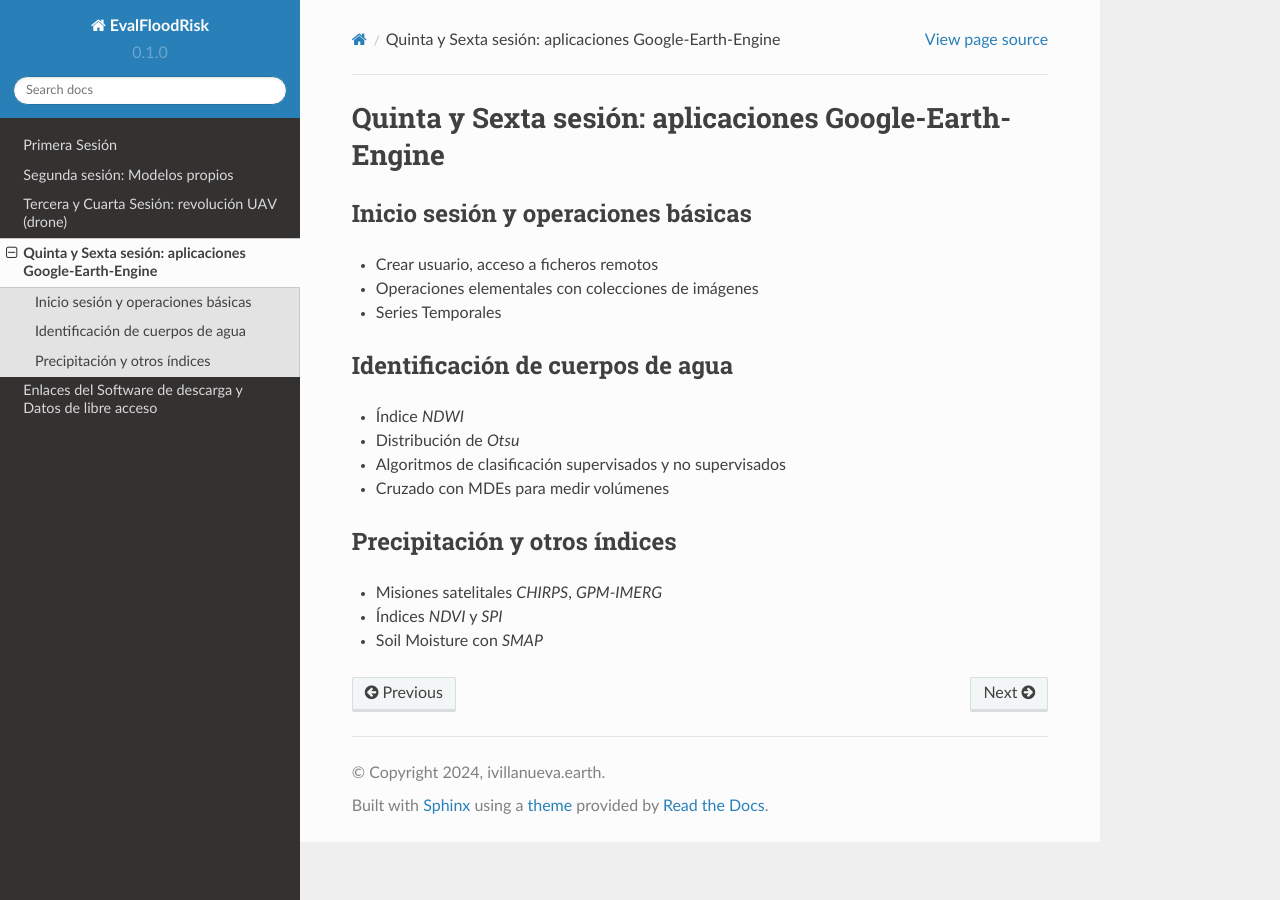
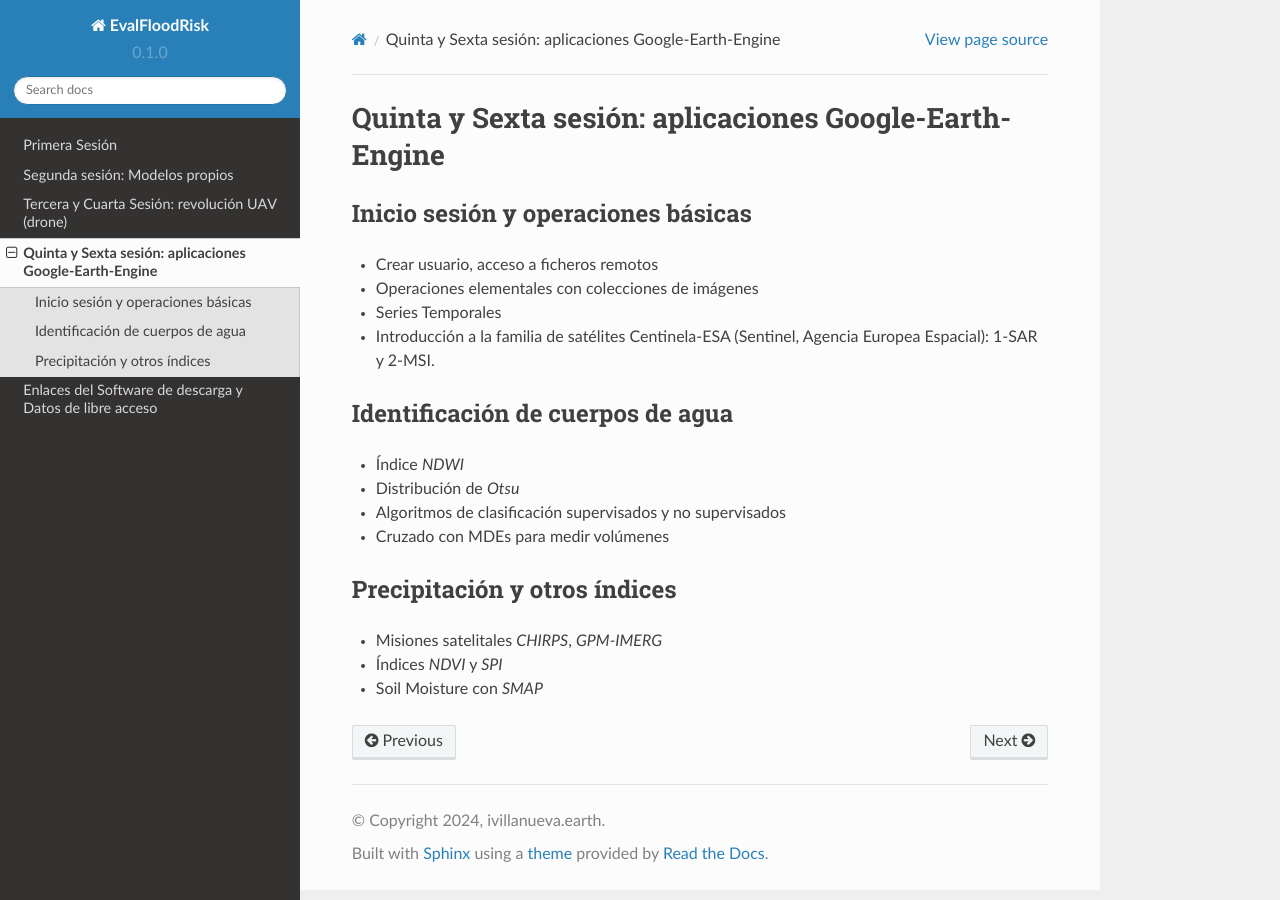
Before and after one commit to ivillamadrid/EvalFloodRisk_RSSWE, a Sphinx documentation site: the page built from docs/source/D4.rst, in a window 1280 px wide. Built offline with Sphinx 7.4.7 and the Read the Docs theme 2.0.0, drawn with Linux system fonts in a browser that asks for light colours.

Commit message:
Update D4.rst

```diff
--- a/docs/source/D4.rst
+++ b/docs/source/D4.rst
@@ -9,6 +9,8 @@ Inicio sesión y operaciones básicas
 * Operaciones elementales con colecciones de imágenes
 
 * Series Temporales
+
+* Introducción a la familia de satélites Centinela-ESA (Sentinel, Agencia Europea Espacial): 1-SAR y 2-MSI.
 
 Identificación de cuerpos de agua
 ----------------------------------
```
